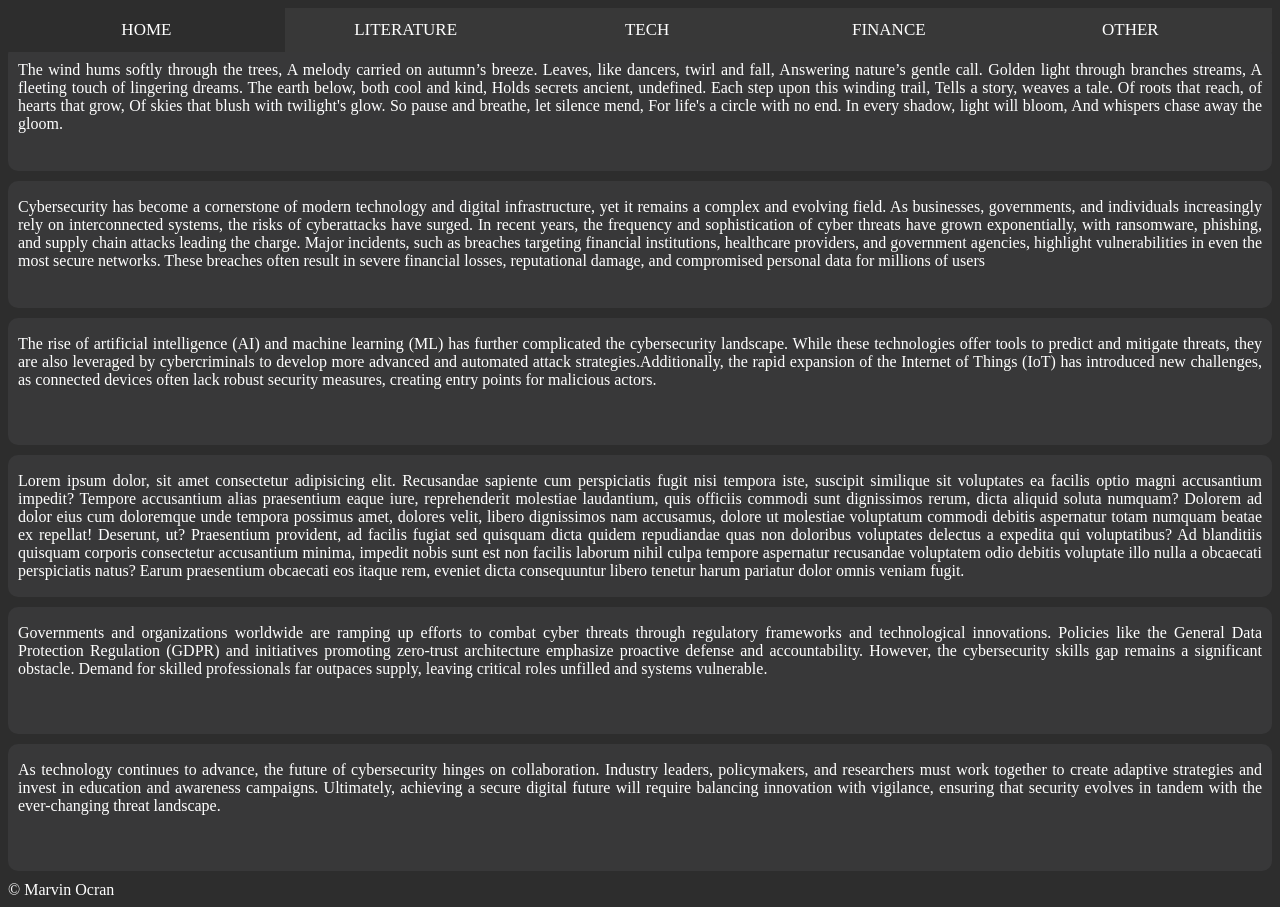
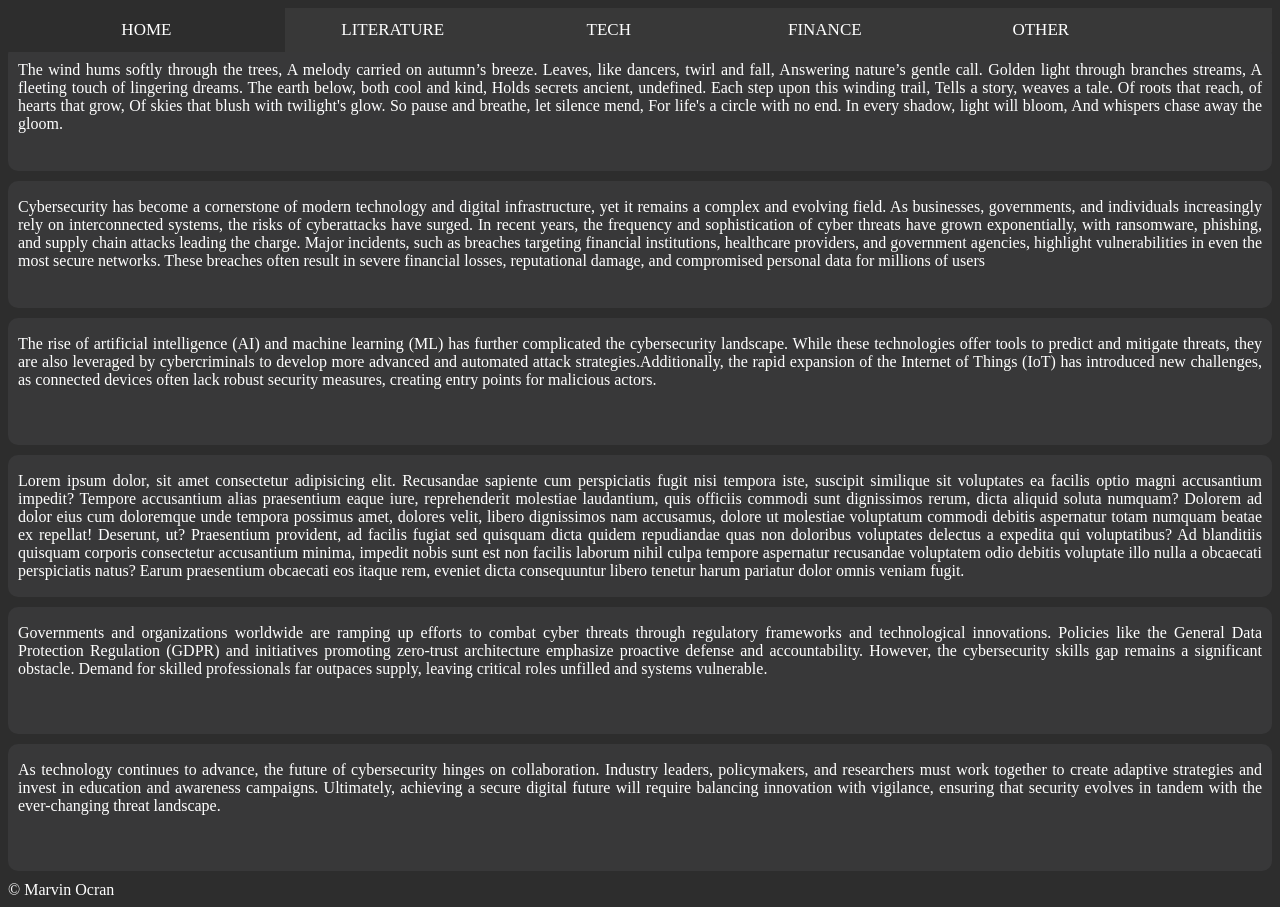
Before and after one commit to Marvin-Ocran/myblogsite, a plain HTML site: page index.html in a window 1280 px wide. Drawn offline with Linux system fonts and the light colour scheme.

Commit message:
Update style.css

```diff
--- a/css/style.css
+++ b/css/style.css
@@ -27,7 +27,7 @@ header {
     text-decoration: none;
     font-size: 17px;
     display: flexbox;
-    width: 17vw;
+    width: 15vw;
     text-align: center;
 }
 
```
